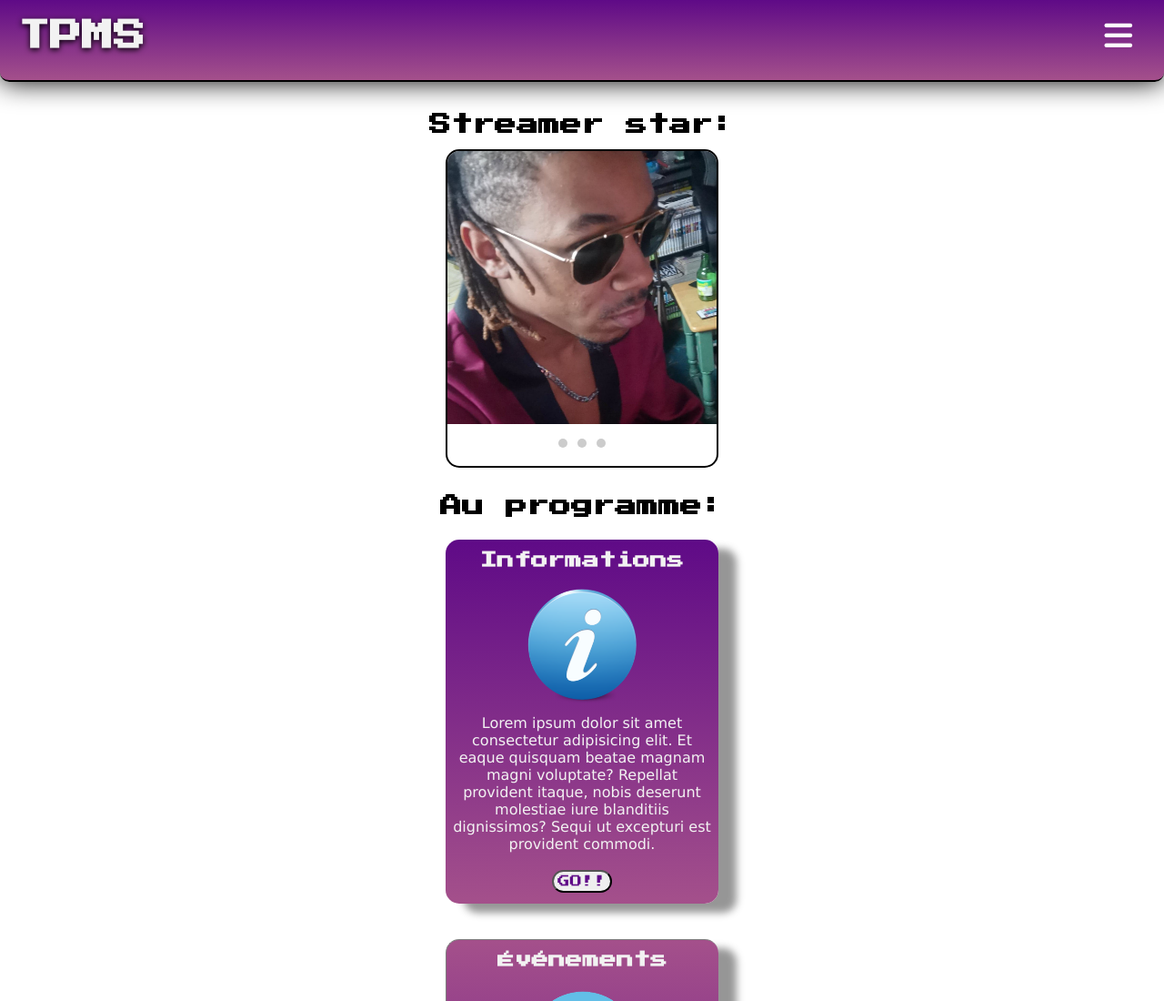
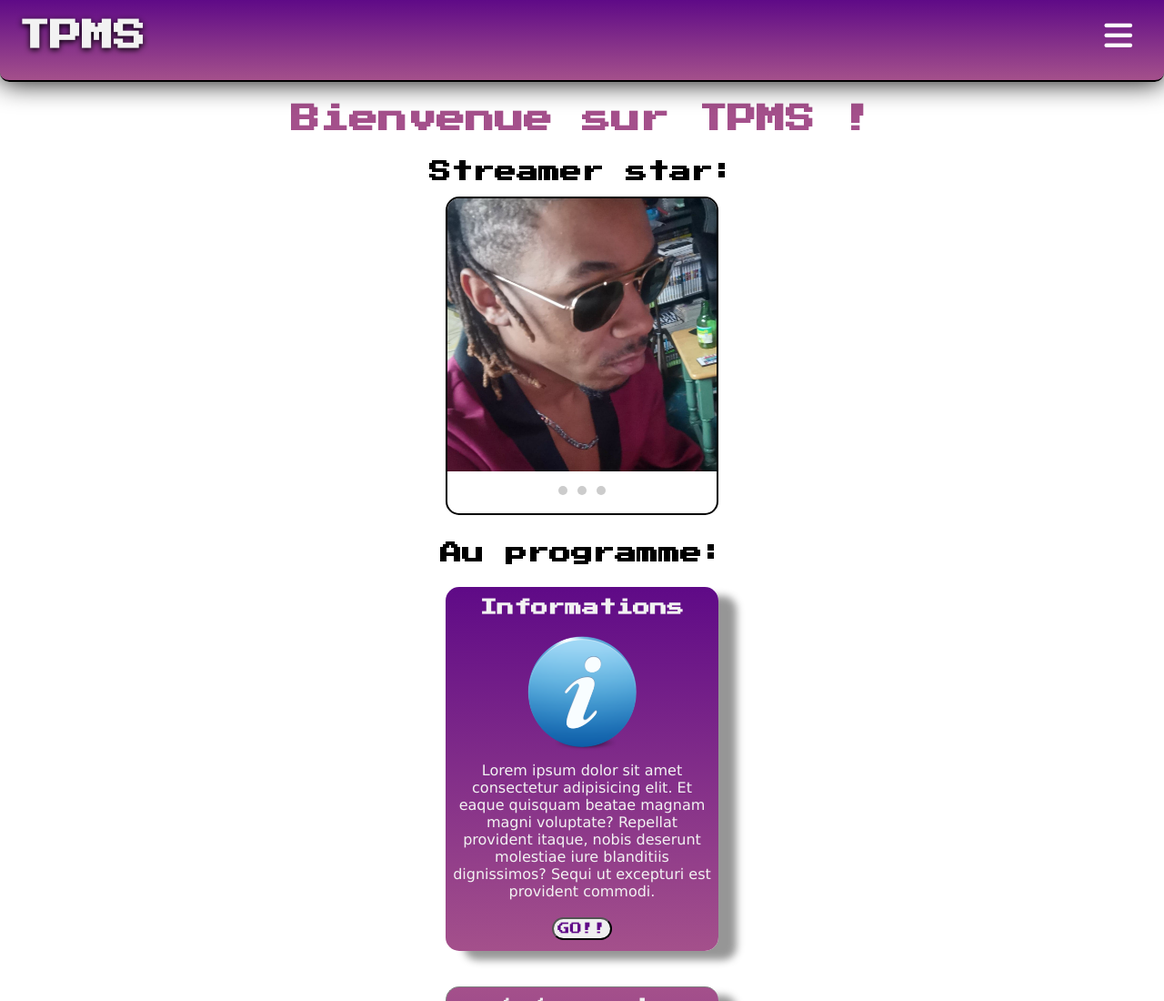
Before and after one commit to Phalente/Evaluation, a website: page index.html in a window 1280 px wide. Shown: the top 1100 px of the page at 91% size. Drawn offline with nearby package versions, Linux system fonts and the light colour scheme.

Commit message:
Ajout du titre sur la page index

```diff
--- a/index.html
+++ b/index.html
@@ -41,6 +41,8 @@
 
         <!--Début de la main page-->
         <main>
+            <h1>Bienvenue sur TPMS !</h1>
+
             <h2>Streamer star:</h2>
             <!--Caroussel-->
             <div class="slider-container">
--- a/style.css
+++ b/style.css
@@ -27,6 +27,12 @@ main {
 p {
     font-family: Verdana, Geneva, Tahoma, sans-serif;
     text-align: center;
+}
+
+h1 {
+    padding-top: 20px;
+    text-align: center;
+    color: #a4508b;
 }
 
 h2 {
```
